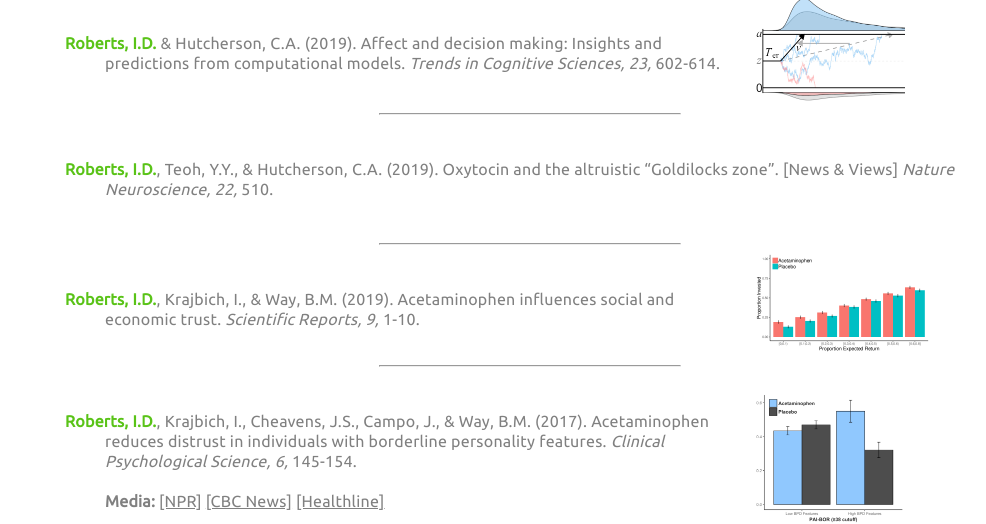
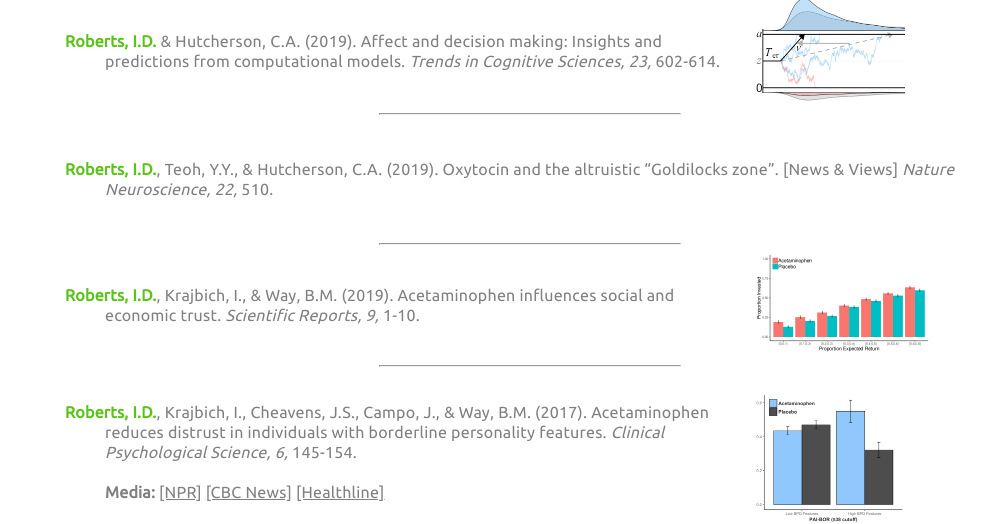
Before and after one commit to idroberts/idroberts.github.io, a plain HTML site: page pubs.html in a window 1280 px wide. Shown: the part 294-818 px from the top of the page, without its empty margins (110-1096 px from the left). Drawn offline with Linux system fonts and the light colour scheme.

Commit message:
fix vertical alignment

```diff
--- a/css/style.css
+++ b/css/style.css
@@ -69,6 +69,8 @@
 
 
 .pubscontainer {
+    display: flex;
+    align-items: center;
     width: 850px;
     margin: auto;
 }
```
Also changed, not shown: pubs.html (+0 -4 lines).
